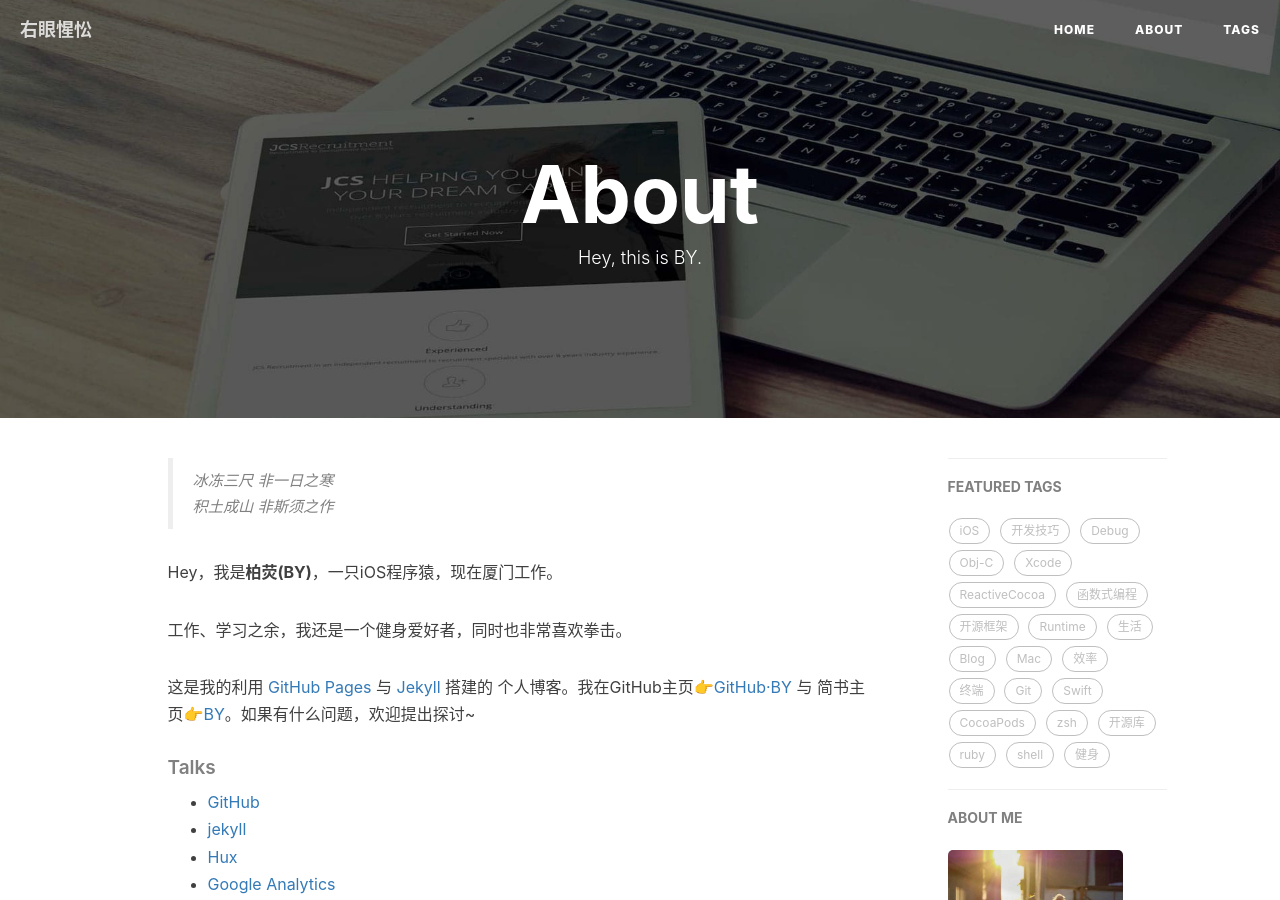
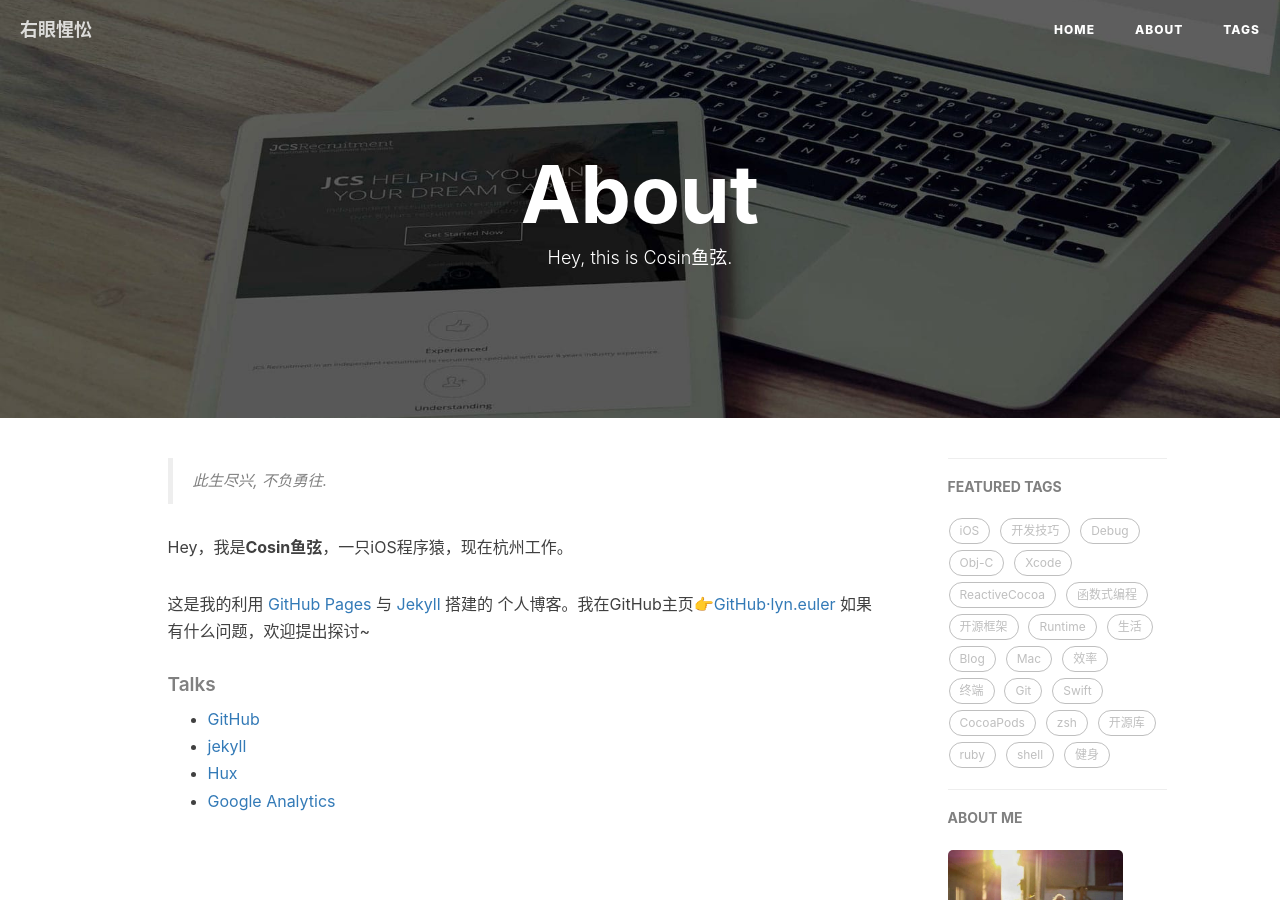
Before and after one commit to lyn-euler/lyn-euler.github.io, a Jekyll site: the page built from about.html, in a window 1280 px wide and 900 px high. Built offline with Jekyll 4.4.1, drawn with Linux system fonts in a browser that asks for light colours; nearby versions of some CDN libraries; comment, search, counter and statistics services are not loaded.

Commit message:
change about

```diff
--- a/about.html
+++ b/about.html
@@ -1,7 +1,7 @@
 ---
 layout: page
 title: "About"
-description: "Hey, this is BY."
+description: "Hey, this is Cosin鱼弦."
 header-img: "img/post-bg-rwd.jpg"
 ---
 
@@ -15,14 +15,12 @@
 <div class="zh post-container">
 
     <!--copied from markdown -->
-    <blockquote><p>冰冻三尺 非一日之寒<br>
-    积土成山 非斯须之作</p></blockquote>
+    <blockquote><p>此生尽兴, 不负勇往.<br>
+    </p></blockquote>
 
-    <p>Hey，我是<strong>柏荧(BY)</strong>，一只iOS程序猿，现在厦门工作。</p>
+    <p>Hey，我是<strong>Cosin鱼弦</strong>，一只iOS程序猿，现在杭州工作。</p>
 
-    <p>工作、学习之余，我还是一个健身爱好者，同时也非常喜欢拳击。</p>
-
-    <p>这是我的利用 <a href="https://pages.github.com/">GitHub Pages</a> 与 <a href="http://jekyll.com.cn/">Jekyll</a> 搭建的 个人博客。我在GitHub主页<a href="https://github.com/qiubaiying">👉GitHub·BY</a> 与 简书主页<a href="https://http://www.jianshu.com/u/e71990ada2fd">👉BY</a>。如果有什么问题，欢迎提出探讨~</p>
+    <p>这是我的利用 <a href="https://pages.github.com/">GitHub Pages</a> 与 <a href="http://jekyll.com.cn/">Jekyll</a> 搭建的 个人博客。我在GitHub主页<a href="https://github.com/lyn-euler">👉GitHub·lyn.euler</a> 如果有什么问题，欢迎提出探讨~</p>
 
     <p></p>
 
```
